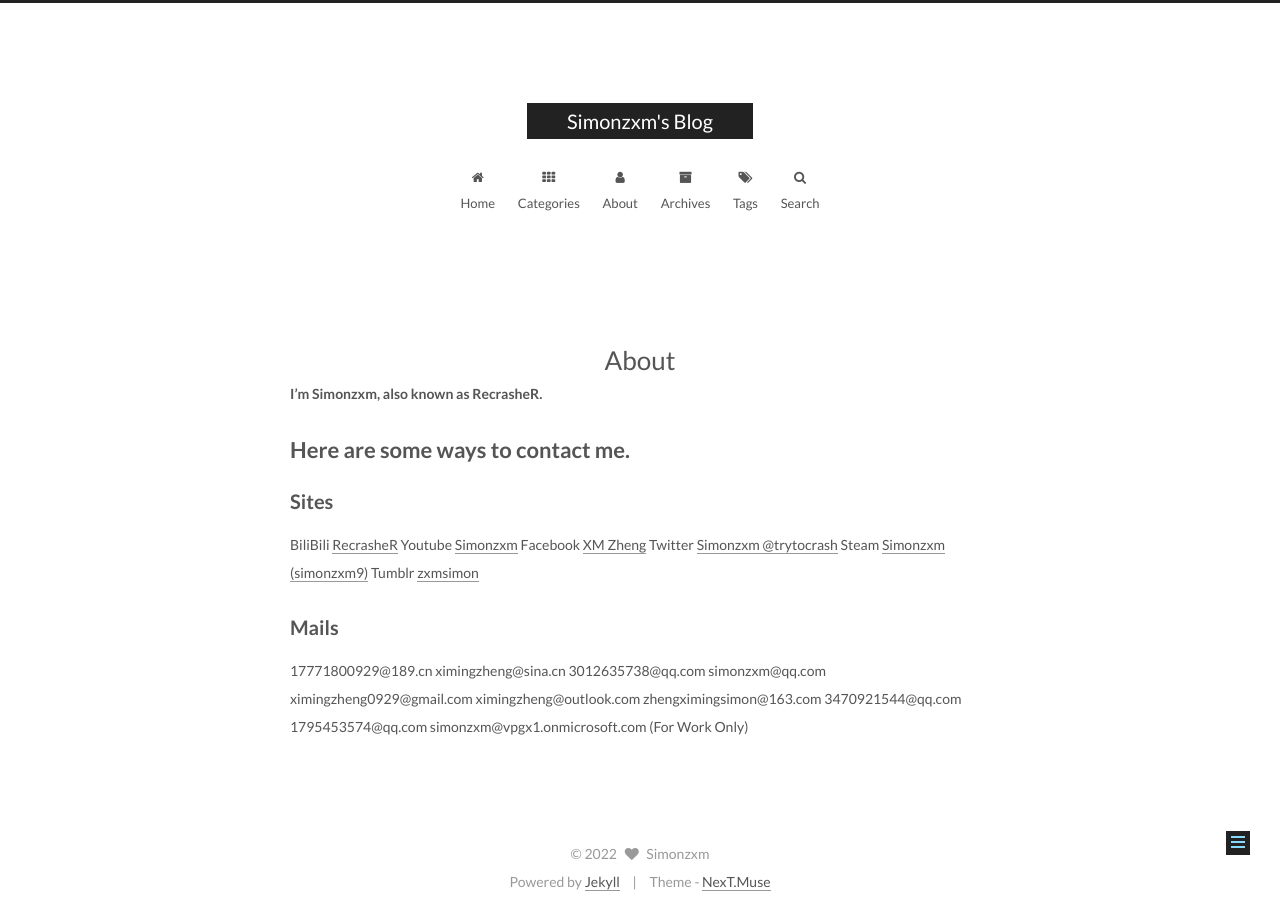
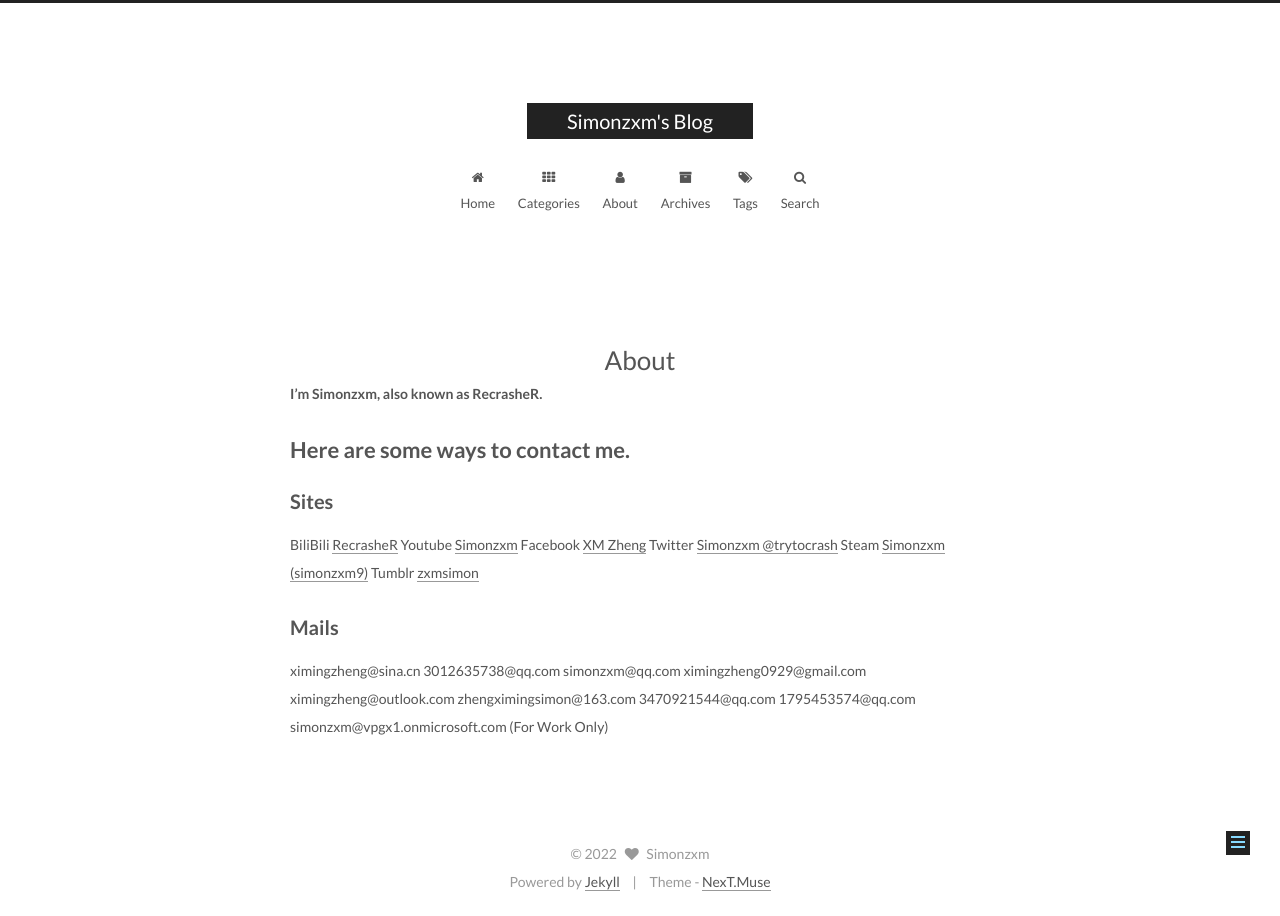
Before and after one commit to Simonzxm/simonzxm.github.io, a Jekyll site: the page built from about/index.md, in a window 1280 px wide. Built offline with Jekyll 4.4.1, drawn with Linux system fonts in a browser that asks for light colours.

Commit message:
Update index.md

```diff
--- a/about/index.md
+++ b/about/index.md
@@ -13,7 +13,6 @@ Twitter [Simonzxm @trytocrash](https://twitter.com/trytocrash)
 Steam [Simonzxm (simonzxm9)](https://steamcommunity.com/profiles/76561198974270097/)
 Tumblr [zxmsimon](https://www.tumblr.com/blog/zxmsimon)
 ## Mails
-17771800929@189.cn
 ximingzheng@sina.cn
 3012635738@qq.com
 simonzxm@qq.com
```
